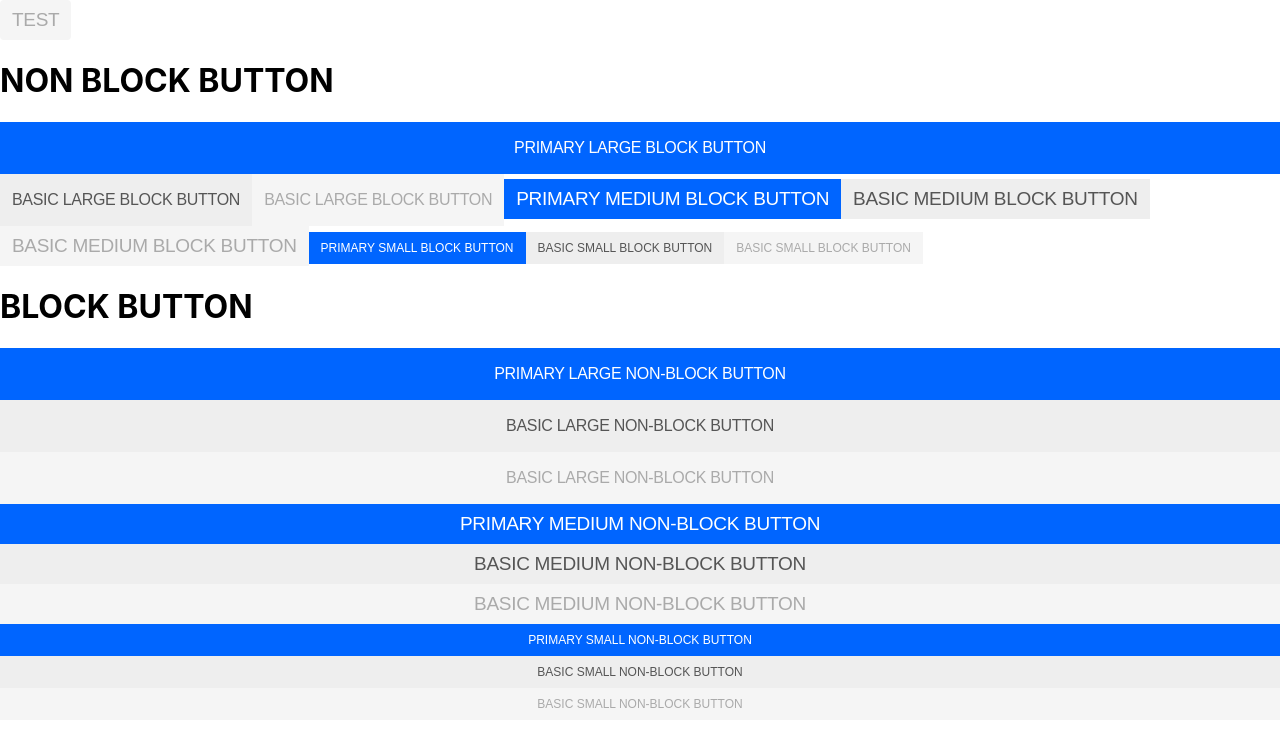
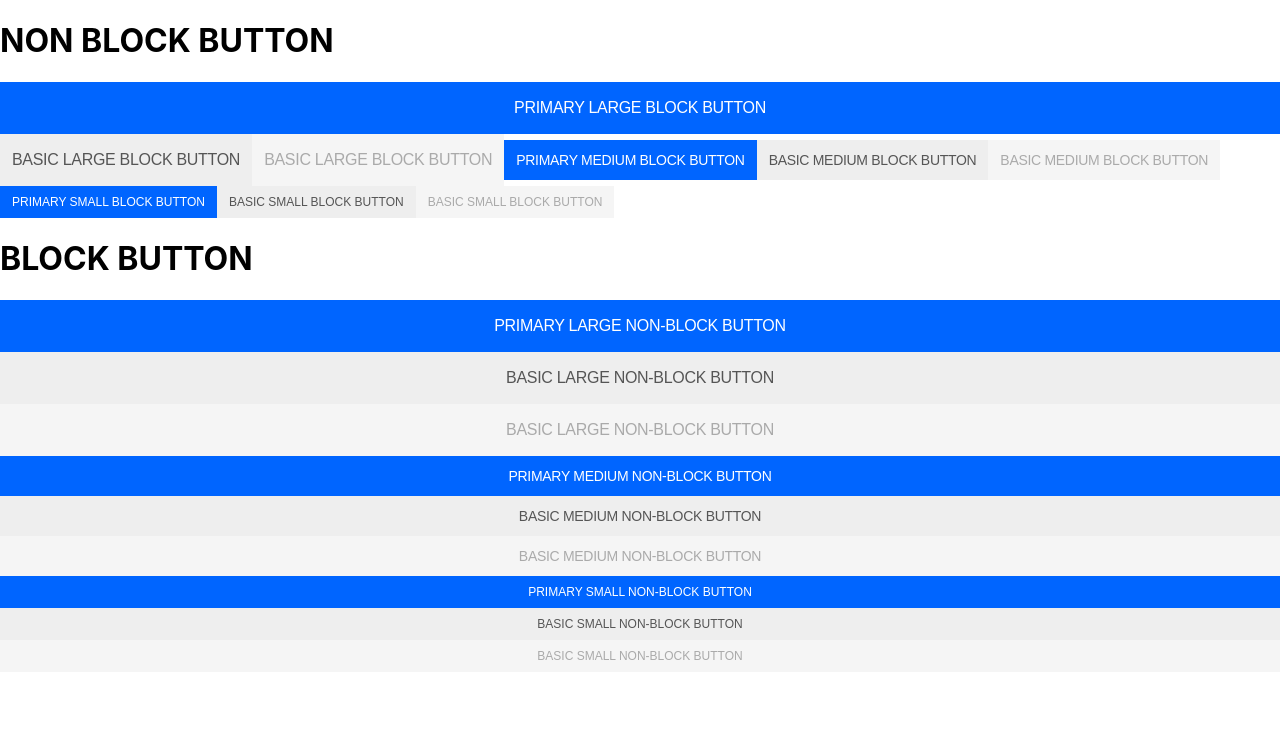
Before and after one commit to humans-corp/humans-design-system, a React (Create React App) app in the folder ui-components/: page / in a window 1280 px wide. Shown: the top 746 px of the page. Built offline with nearby package versions, Linux system fonts and the light colour scheme.

Commit message:
test button 삭제 및 button medium font-size 수정

```diff
--- a/ui-components/src/App.tsx
+++ b/ui-components/src/App.tsx
@@ -5,18 +5,6 @@ import Button, { ButtonSize, ButtonVariant } from "./Button/Button";
 function Buttons() {
   return (
     <>
-      {/* test */}
-      <div>
-        <Button
-          isBlock={false}
-          isRounded={true}
-          disabled={true}
-          variant={ButtonVariant.PRIMARY}
-          size={ButtonSize.MEDIUM}
-        >
-          TEST
-        </Button>
-      </div>
       {/* NOTE prefix 는 vscode COMMENT ANCHOR extension 입니다. */}
       <h1>NON BLOCK BUTTON</h1>
       <div className="App">
--- a/ui-components/src/Button/Button.tsx
+++ b/ui-components/src/Button/Button.tsx
@@ -34,7 +34,7 @@ const ComponentSize = (size: ButtonSize = ButtonSize.SMALL): string => ({
 
 const ComponentTextSize = (size: ButtonSize = ButtonSize.SMALL): string => ({
   small: '12',
-  medium: '19',
+  medium: '14',
   large: '16',
 }[size]);
 
```
